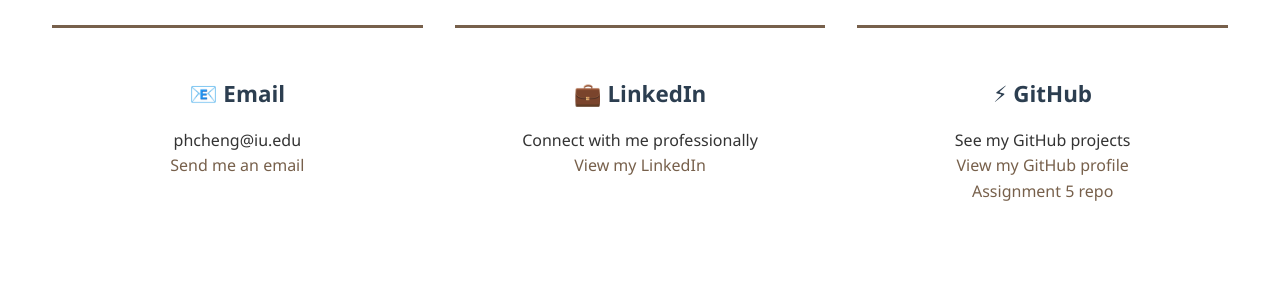
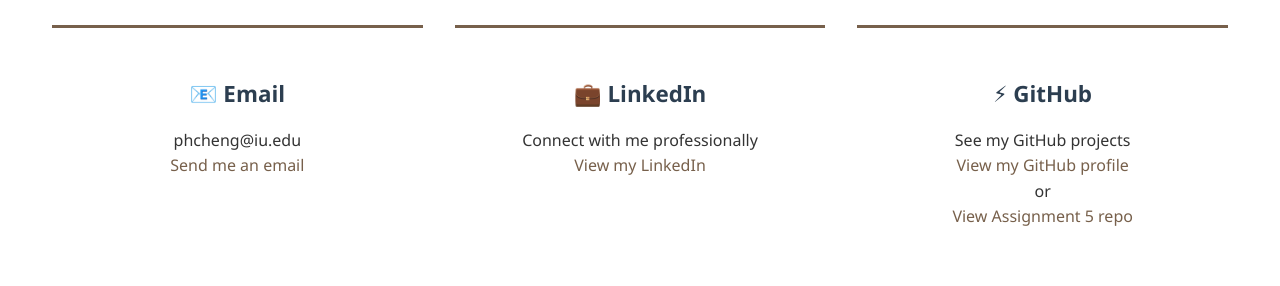
Before and after one commit to phscheng/AiDD-assignment5-new, a plain HTML site: page contact.html in a window 1280 px wide. Shown: the part 514-800 px from the top of the page. Drawn offline with Linux system fonts and the light colour scheme.

Commit message:
Updated contact form layout

```diff
--- a/contact.html
+++ b/contact.html
@@ -52,7 +52,8 @@
                         <h3>⚡ GitHub</h3>
                         <p>See my GitHub projects</p>
                         <p><a href="https://github.com/phscheng" target="_blank">View my GitHub profile</a></p>
-                        <p><a href="https://github.com/phscheng/AiDD-assignment5-new" target="_blank">Assignment 5 repo</a></p>
+                        <p>or</p>
+                        <p><a href="https://github.com/phscheng/AiDD-assignment5-new" target="_blank">View Assignment 5 repo</a></p>
                     </div>
                 </div>
             </section>
```
